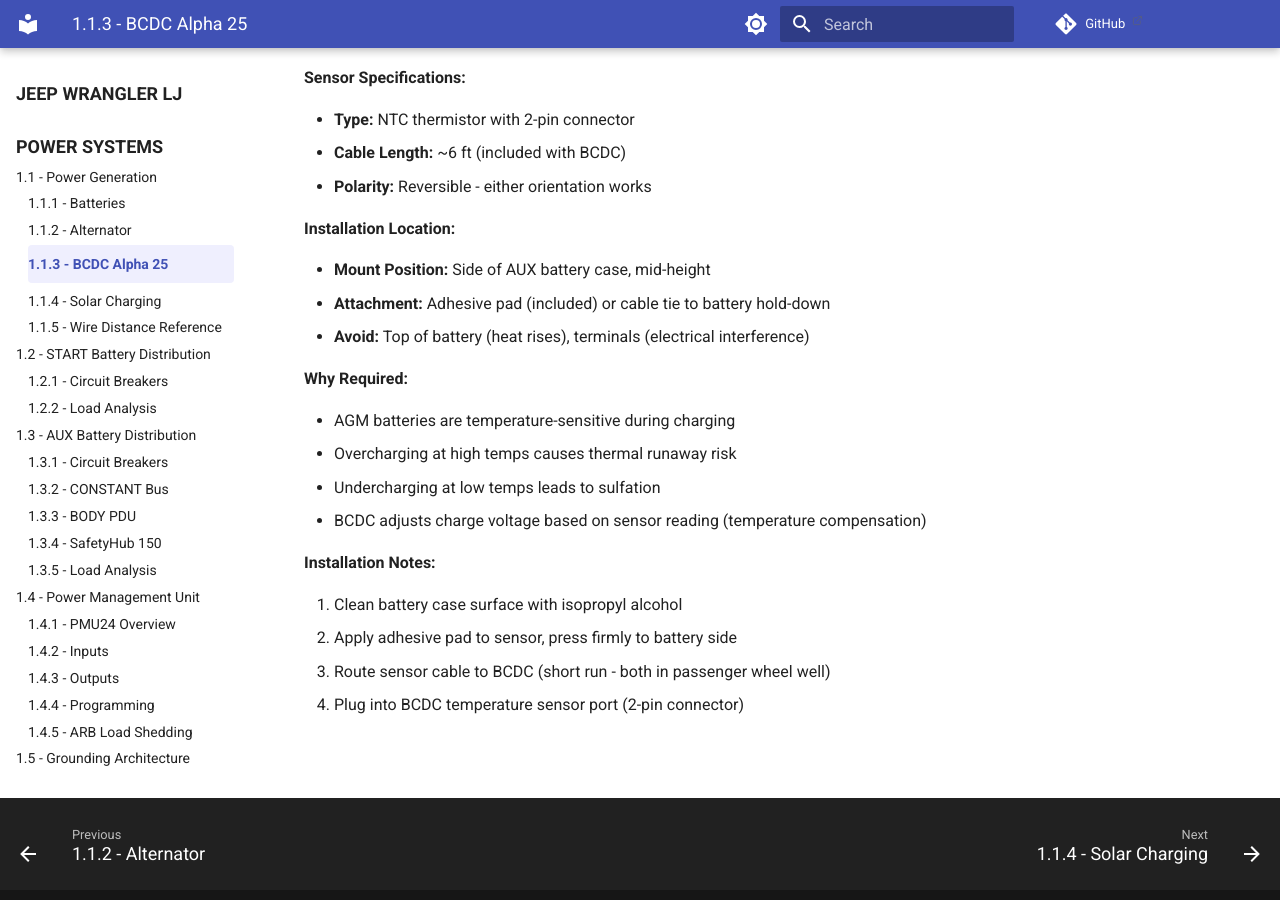
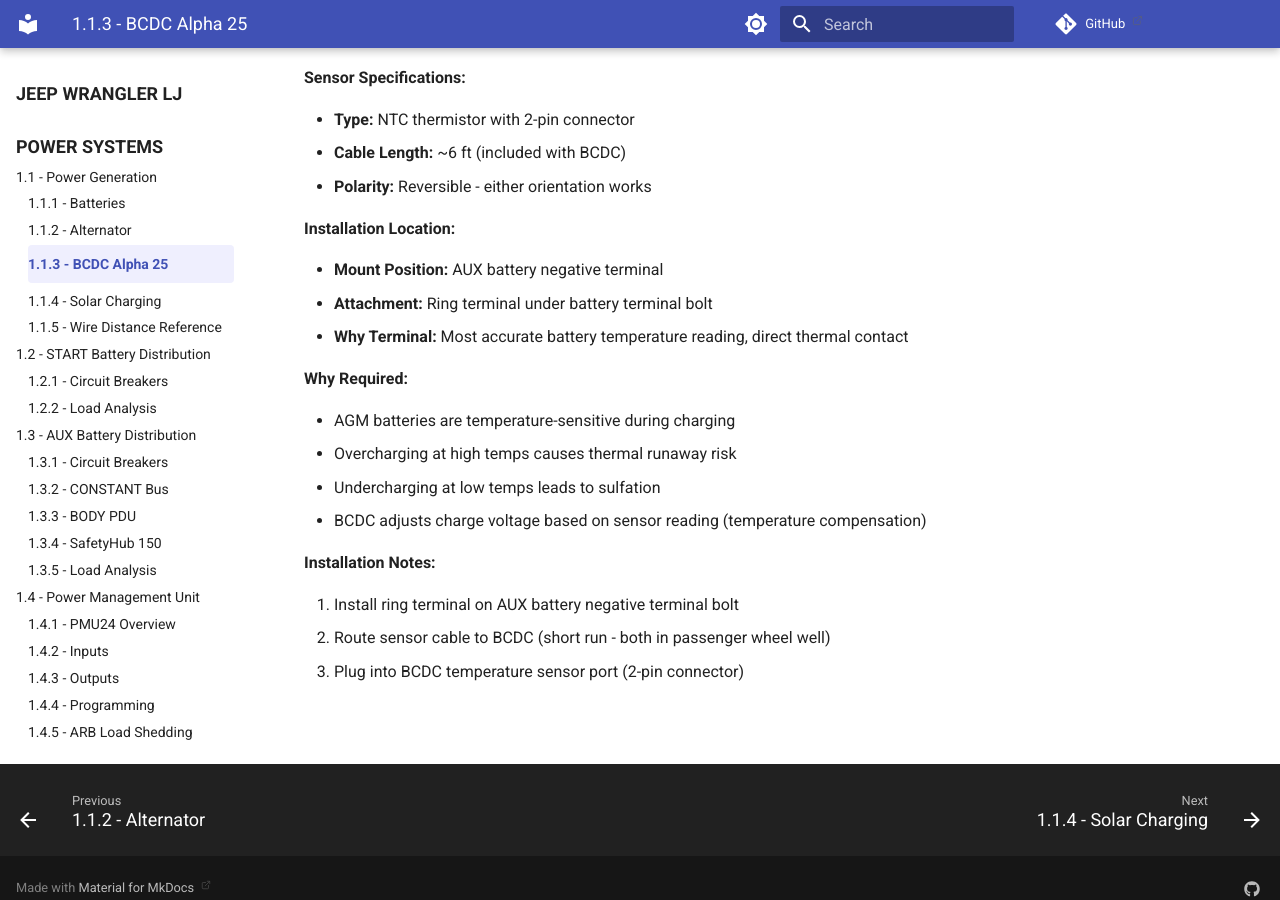
Before and after one commit to sob/drawings, an MkDocs documentation site: the page built from docs/jeep_lj/01-power-systems/01-power-generation/03-bcdc.md, in a window 1280 px wide and 900 px high, scrolled down 2753 px. Built offline with MkDocs 1.6.1 and Material for MkDocs 9.7.7, drawn with Linux system fonts in a browser that asks for light colours; comment, search, counter and statistics services are not loaded.

Commit message:
fix(electrical): correct BCDC temp sensor mount location
Sensor mounts to battery negative terminal (ring terminal), not battery case.

🤖 Generated with [Claude Code](https://claude.com/claude-code)

Co-Authored-By: Claude <noreply@anthropic.com>

```diff
--- a/docs/jeep_lj/01-power-systems/01-power-generation/03-bcdc.md
+++ b/docs/jeep_lj/01-power-systems/01-power-generation/03-bcdc.md
@@ -99,9 +99,9 @@ The BCDC includes a battery temperature sensor (2-pin, polarity reversible) that
 
 **Installation Location:**
 
-- **Mount Position:** Side of AUX battery case, mid-height
-- **Attachment:** Adhesive pad (included) or cable tie to battery hold-down
-- **Avoid:** Top of battery (heat rises), terminals (electrical interference)
+- **Mount Position:** AUX battery negative terminal
+- **Attachment:** Ring terminal under battery terminal bolt
+- **Why Terminal:** Most accurate battery temperature reading, direct thermal contact
 
 **Why Required:**
 
@@ -112,10 +112,9 @@ The BCDC includes a battery temperature sensor (2-pin, polarity reversible) that
 
 **Installation Notes:**
 
-1. Clean battery case surface with isopropyl alcohol
-2. Apply adhesive pad to sensor, press firmly to battery side
-3. Route sensor cable to BCDC (short run - both in passenger wheel well)
-4. Plug into BCDC temperature sensor port (2-pin connector)
+1. Install ring terminal on AUX battery negative terminal bolt
+2. Route sensor cable to BCDC (short run - both in passenger wheel well)
+3. Plug into BCDC temperature sensor port (2-pin connector)
 
 [redarc-bcdc]: https://www.redarcelectronics.com/products/the-manager30
 [bcdc-install]: https://cdn.intelligencebank.com/au/share/yE9N/zJpl/NNRlJ/original/Install+Guide+BCDC+Alpha+50R+EN
```
